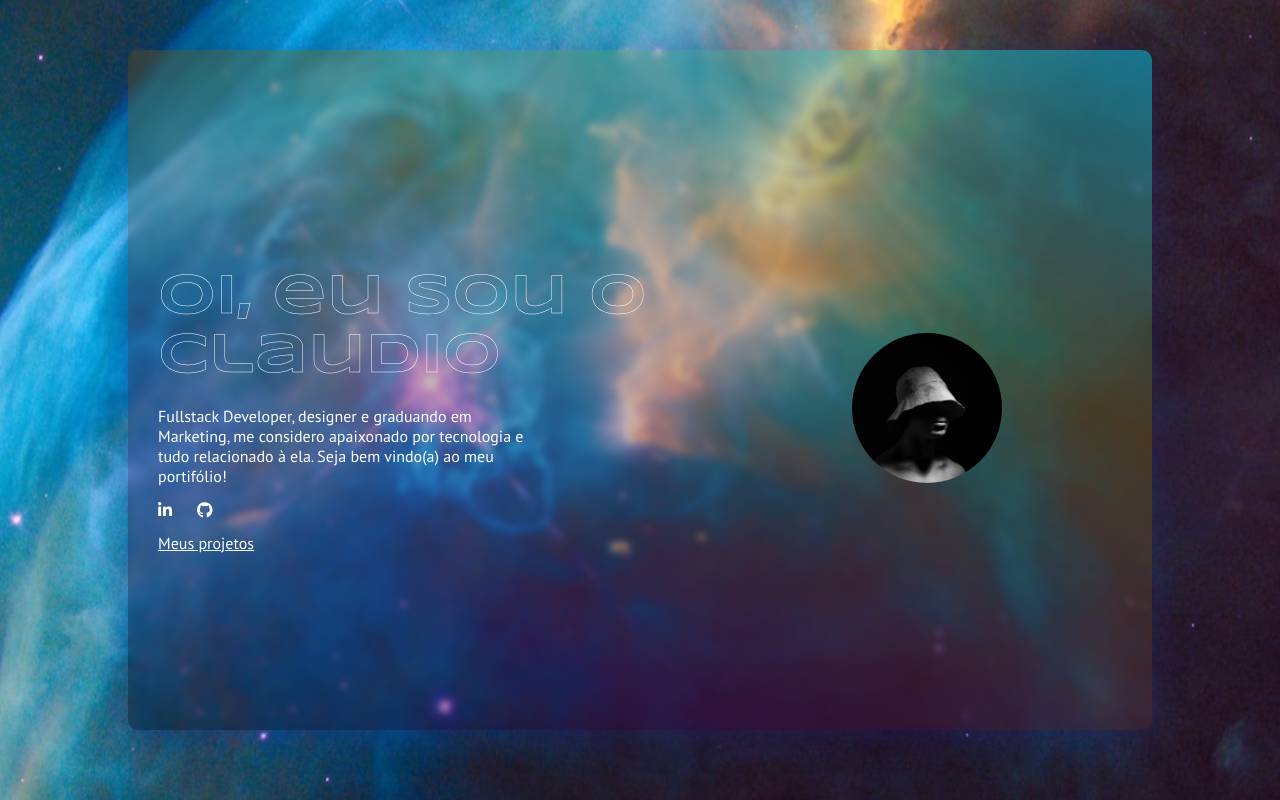
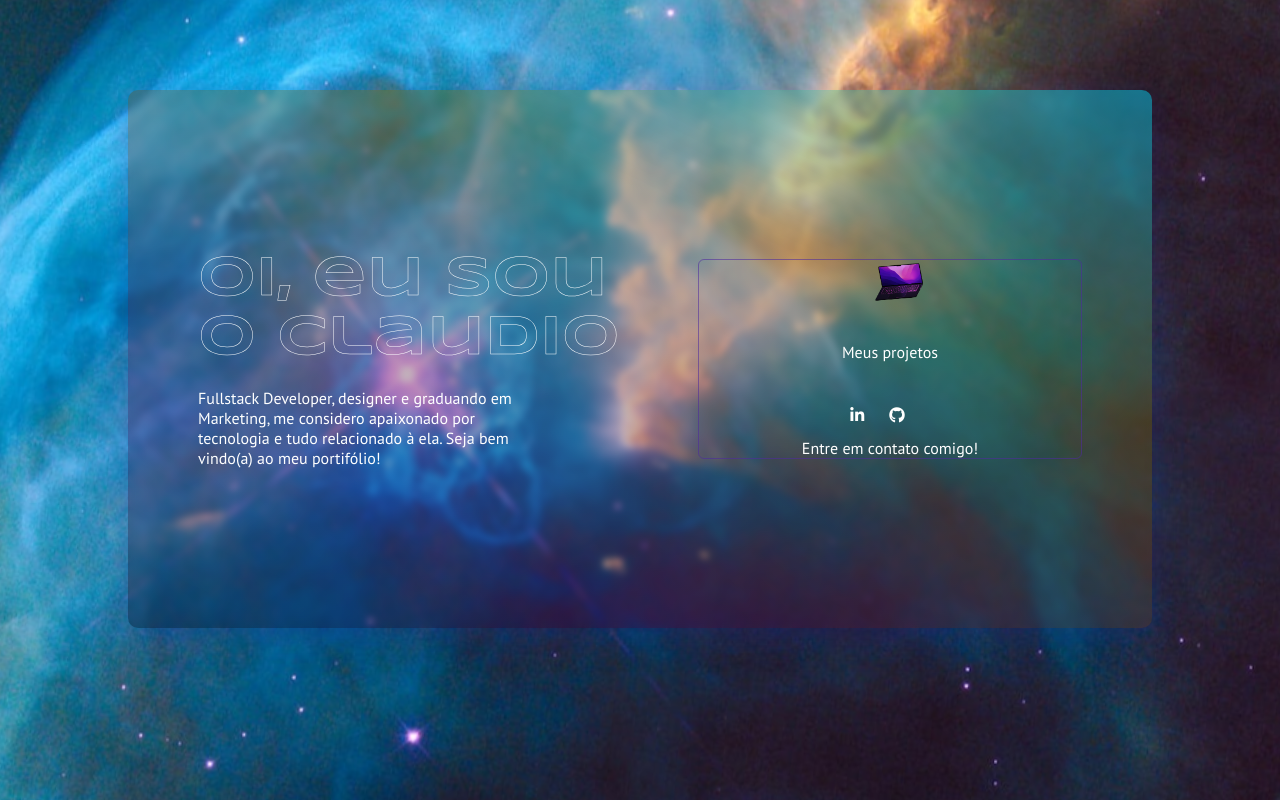
Before and after one commit to claudionsc/portifolio, a React (Create React App) app: page / in a window 1280 px wide. Built offline with nearby package versions, Linux system fonts and the light colour scheme; some icons are missing.

Commit message:
atualizações inicial page

```diff
--- a/src/components/pages/Inicial/Inicial.jsx
+++ b/src/components/pages/Inicial/Inicial.jsx
@@ -1,6 +1,6 @@
 import React from "react";
 import Main from "./Main";
-import img from '../../img/img.jpg'
+import img from '../../img/img.png'
 import { Link } from 'react-router-dom'
 import 'animate.css'
 
@@ -24,30 +24,38 @@ export function Inicial(){
                                 Fullstack Developer, designer e graduando em Marketing, me considero apaixonado por tecnologia
                                 e tudo relacionado à ela. Seja bem vindo(a) ao meu portifólio!
                             </p>
+
+
+
+
+
+
+
+                    </div>
+                </div>
+
+                    <div style={{ width: '30vw', height: 'auto', border: '1px solid #502b9e91', borderRadius: '6px', margin: '0 30px', padding: '20px, 10px' }}>
+                        <div className="note">
+                            <img src={img} alt='foto' style={{ width: '100px', margin: '0 150px'}}/>
+                        </div>
+                        <span style={{fontFamily: 'PT Sans, sans-serif', display: 'flex', flexDirection: 'column', alignItems: 'center'}} >
+                            <Link to={'/projetos'}>
+                                <a href="https:/www.google.com" rel="noopener" target="_blank" className="navbar-logo link">
+                                    <i className="fa-solid fa fa-telescope"></i>
+                                    <p>Meus projetos</p>
+                                </a>
+                            </Link>
+                        <div style={{ marginTop: '30px'}}>
                             <a href="https://www.linkedin.com/in/claudionsc/" rel="noopener" target="_blank" className="navbar-logo link">
                                 <i className="fa-brands fa fa-linkedin"></i>
                             </a>
                             <a href="https://github.com/claudionsc" rel="noopener" target="_blank" className="navbar-logo link">
                                 <i className="fa-brands fa fa-github"></i>
                             </a>
-
-
-
-                        <span>
-                            <Link to={'/projetos'}>
-                                <a href="https:/www.google.com" rel="noopener" target="_blank" className="navbar-logo link">
-                                    <i className="fa-solid fa fa-telescope"></i>
-                                    <p>Meus projetos</p>
-                                </a>
-                            </Link>
+                        </div>
+                            <p>Entre em contato comigo!</p>
                         </span>
 
-
-                    </div>
-                </div>
-
-                    <div>
-                        <img src={img} alt='foto' style={{ width: '150px', borderRadius: '50%', margin: '0 150px'}}/>
                     </div>
 
             </Main>
--- a/src/components/pages/Inicial/Main.jsx
+++ b/src/components/pages/Inicial/Main.jsx
@@ -5,12 +5,12 @@ import styled from 'styled-components'
 const ConstMain = styled.div`
 
     width: 80vw;
-    height: 85vh;
+    height: auto;
     display: flex;
     /* flex-direction: column; */
     align-items: center;
-    padding-top: 40px;
-    margin: 50px 0;
+    padding: 20vh 5vh;
+    margin: 90px 0;
     background-image: linear-gradient(25deg, #0200245f 0%, #44065e5a 24%, #7963095c 67%, #00d5ff7a 100%);
     /* background: rgba( 38, 38, 38, 0.15 ); */
     box-shadow: 0 8px 32px 0 rgba( 31, 38, 135, 0.37 );
--- a/src/components/pages/MeusProjetos/Projetos.jsx
+++ b/src/components/pages/MeusProjetos/Projetos.jsx
@@ -1,7 +1,10 @@
 import React from "react"
+import Main from "../Inicial/Main"
 
 export default function Projetos(){
     return (
-        <h1>Projetos</h1>
+        <Main style={{ height: '20vh' }}>
+
+        </Main>
     )
 }
--- a/src/index.css
+++ b/src/index.css
@@ -16,26 +16,9 @@ body{
     width: 100%;
     height: 100%;
 
-
 }
 
-@keyframes bg {
-  from {
-    scale: 1.3;
-    rotate: 4deg;
-  }
 
-  to {
-    scale: 1.2;
-    rotate: 2deg;
-  }
-
-  /* 100% {
-    scale: 1.3;
-    rotate: 3deg;
-  } */
-
-}
 
 #root{
   display: flex;
@@ -56,20 +39,29 @@ body{
   align-items: center;
   overflow-x: hidden;
 
-
-
 }
 
 .App::before{
   content: '';
   background: url("./components/img/bg.jpg") center no-repeat fixed;
-  /* animation-duration: 30s;
-  animation-direction: alternate;
-  animation-name: bg; */
   animation: bg 30s alternate infinite;
   width: 100vw;
   height: 100vh;
   position: fixed;
+}
+
+@keyframes bg {
+  from {
+    scale: 1.5;
+    rotate: 6deg;
+  }
+
+  to {
+    scale: 1.2;
+    rotate: 2deg;
+  }
+
+
 }
  .shadow{
     -webkit-box-shadow: 0px 1px 14px -3px #d000ff91;
@@ -100,3 +92,30 @@ body{
   margin: 15px 0;
   margin-right: 25px;
 }
+
+a{
+  text-decoration: none;
+  font-family: 'PT Sans, sans-serif',
+
+}
+
+p{
+  font-family: 'PT Sans, sans-serif',
+}
+
+.note{
+  animation: note 5s alternate infinite;
+}
+
+@keyframes note {
+  from {
+
+    rotate: 25deg;
+  }
+
+  to {
+    rotate: 0deg;
+  }
+
+
+}
```
Also changed, not shown: src/components/img/img.jpg (deleted), src/components/img/img.png (added).
